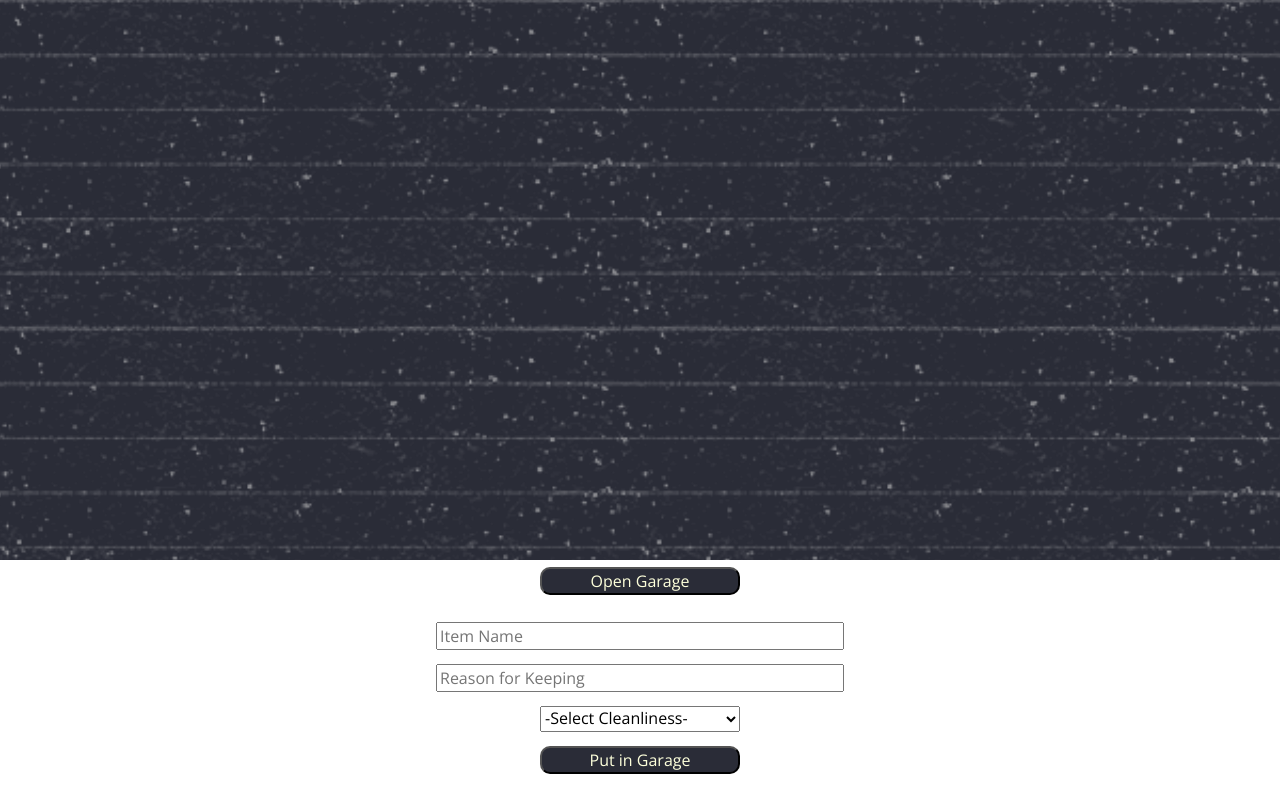
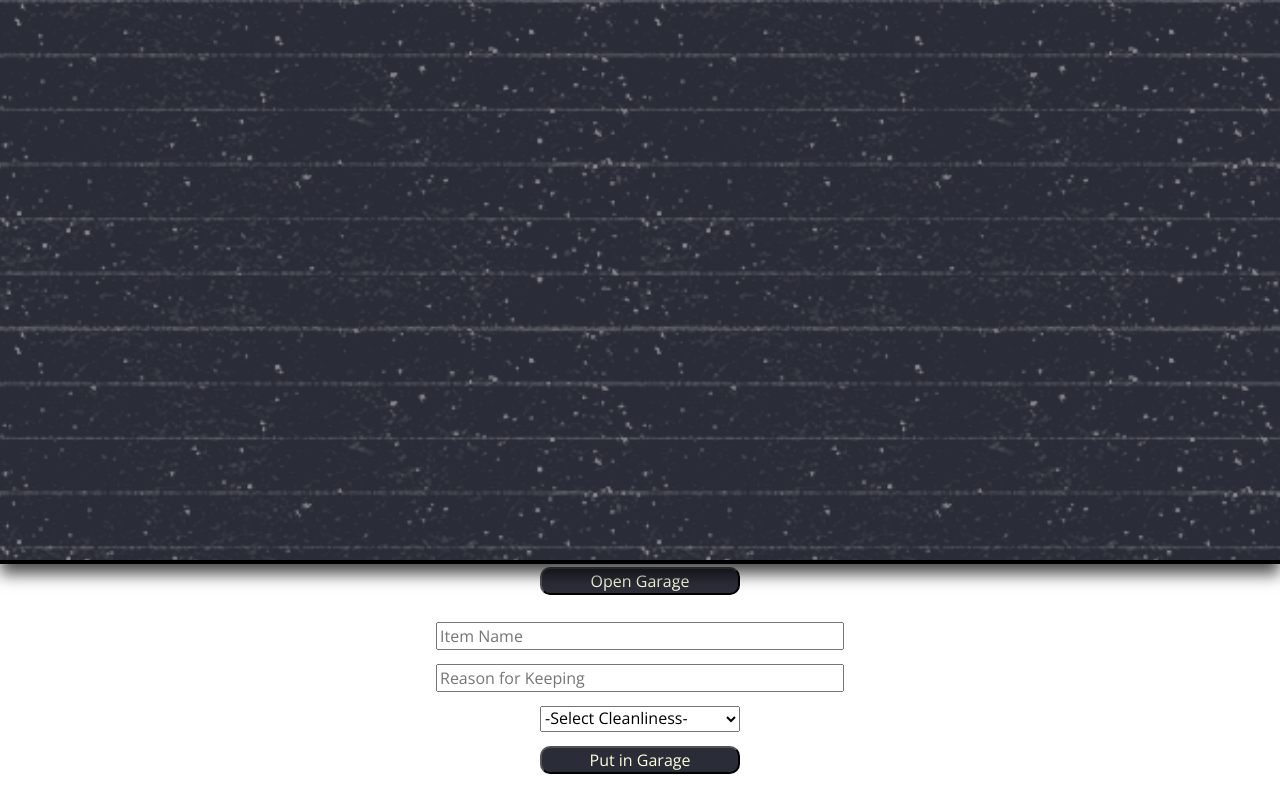
Before and after one commit to lfinney/garage-bin, a website: page public/index.html in a window 1280 px wide. Drawn offline with nearby package versions, Linux system fonts and the light colour scheme.

Commit message:
Update more styling

```diff
--- a/public/styles/styles.scss
+++ b/public/styles/styles.scss
@@ -18,6 +18,8 @@
   background-color: $darkmain;
   overflow: hidden;
   position: absolute;
+  border-bottom: $border;
+  box-shadow: 0px 10px 15px 0px rgba(0, 0, 0, .7);
 }
 
 button {
--- a/public/styles/variables.scss
+++ b/public/styles/variables.scss
@@ -4,3 +4,4 @@ $lightmain: #788AA3;
 $white: #FDFFDB;
 $border-radius: 10px;
 $shadow: 2px 2px 5px 0px rgba(0, 0, 0, .7);
+$border: solid black 4px;
```
Also changed, not shown: public/styles/styles.css.
